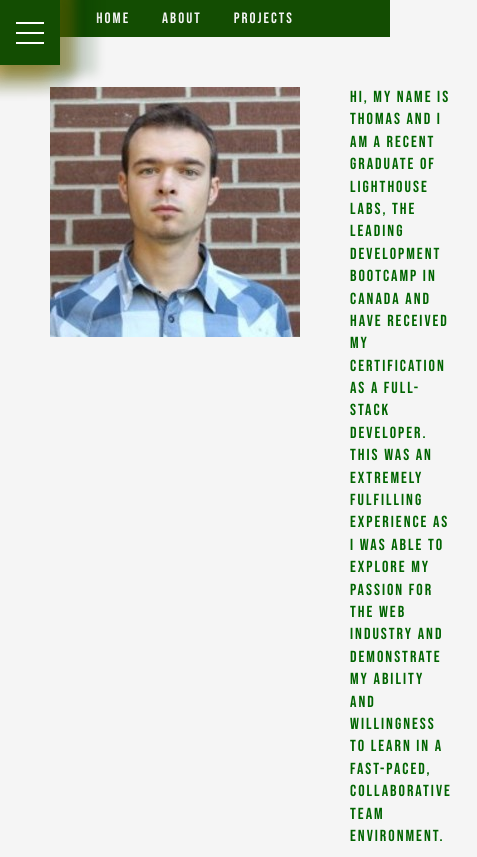
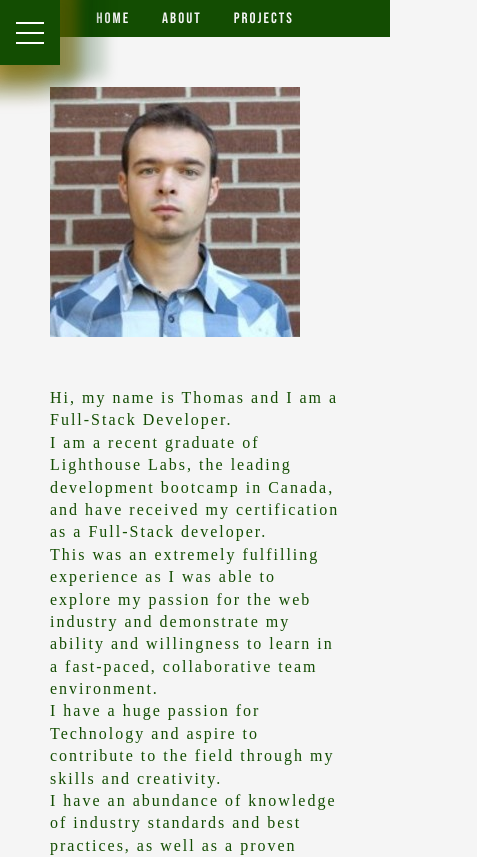
Before and after one commit to ThomasA64/PortfolioTA, a React (Create React App) app: page /about in a window 390 px wide. Shown: the top 857 px of the page, 477 px wide, since content can reach past the window. Built offline with nearby package versions, Linux system fonts and the light colour scheme; a web font is replaced by a local one.

Commit message:
added styling to bio section as well as expanded the description

```diff
--- a/src/components/Bio.js
+++ b/src/components/Bio.js
@@ -8,12 +8,20 @@ export default function Bio() {
       </div>
       <div>
         <p className="bio-description">
-          Hi, my name is Thomas and I am a recent graduate of Lighthouse Labs,
-          the leading development bootcamp in Canada and have received my
-          certification as a Full-Stack developer. This was an extremely
-          fulfilling experience as I was able to explore my passion for the web
-          industry and demonstrate my ability and willingness to learn in a
-          fast-paced, collaborative team environment.
+          Hi, my name is Thomas and I am a Full-Stack Developer. <br></br> I am
+          a recent graduate of Lighthouse Labs, the leading development bootcamp
+          in Canada, and have received my certification as a Full-Stack
+          developer. <br></br>
+          This was an extremely fulfilling experience as I was able to explore
+          my passion for the web industry and demonstrate my ability and
+          willingness to learn in a fast-paced, collaborative team environment.
+          <br></br>I have a huge passion for Technology and aspire to contribute
+          to the field through my skills and creativity.
+          <br></br>I have an abundance of knowledge of industry standards and
+          best practices, as well as a proven ability to learn new languages and
+          frameworks in a pressured environment. <br></br> I have particular
+          interest in interactive and user-friendly website and application
+          designs and in providing an outstanding customer experience.
         </p>
       </div>
     </section>
--- a/src/styles/bio.css
+++ b/src/styles/bio.css
@@ -9,5 +9,19 @@
 
 .bio-description {
   padding: 25px;
-  color: darkgreen;
+  color: rgba(19, 77, 2, 1);
+  font-family: "Times New Roman", Times, serif;
+  /* letter-spacing: 1px; */
 }
+
+@media (max-width: 768px) {
+  .bio-section {
+    display: flex;
+    flex-direction: column;
+  }
+  .bio-description {
+    display: flex;
+    flex-direction: column;
+    justify-content: center;
+  }
+}
```
